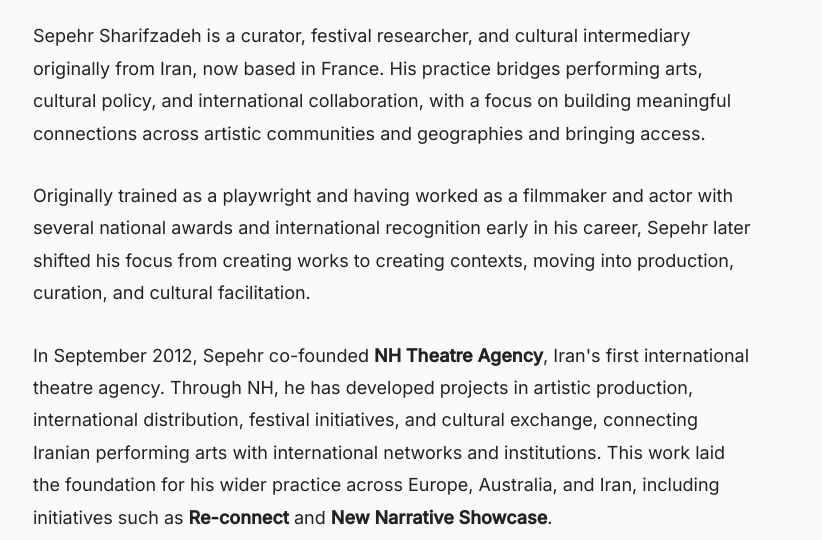
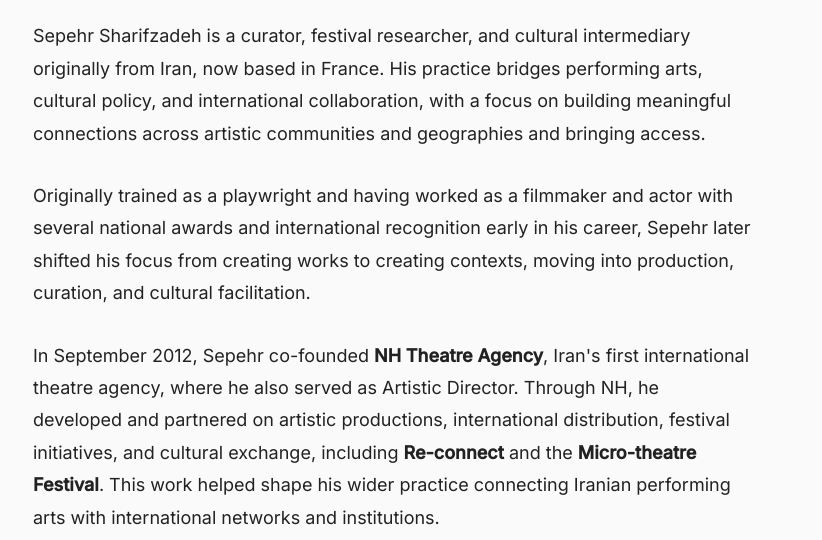
Before and after one commit to sepsharif-creator/sepsharif-website, a plain HTML site: page about.html in a window 1280 px wide. Shown: the part 412-952 px from the top of the page, without its empty margins (157-979 px from the left). Drawn offline with nearby package versions, Linux system fonts and the light colour scheme.

Commit message:
Clarify NH artistic direction and project partnerships in biography

```diff
--- a/about.html
+++ b/about.html
@@ -30,7 +30,7 @@
 
       <p>Originally trained as a playwright and having worked as a filmmaker and actor with several national awards and international recognition early in his career, Sepehr later shifted his focus from creating works to creating contexts, moving into production, curation, and cultural facilitation.</p>
 
-      <p>In September 2012, Sepehr co-founded <strong><a href="projects.html">NH Theatre Agency</a></strong>, Iran's first international theatre agency. Through NH, he has developed projects in artistic production, international distribution, festival initiatives, and cultural exchange, connecting Iranian performing arts with international networks and institutions. This work laid the foundation for his wider practice across Europe, Australia, and Iran, including initiatives such as <strong><a href="https://www.reconnectfestival.com/" target="_blank" rel="noopener">Re-connect</a></strong> and <strong>New Narrative Showcase</strong>.</p>
+      <p>In September 2012, Sepehr co-founded <strong><a href="projects.html">NH Theatre Agency</a></strong>, Iran's first international theatre agency, where he also served as Artistic Director. Through NH, he developed and partnered on artistic productions, international distribution, festival initiatives, and cultural exchange, including <strong><a href="https://www.reconnectfestival.com/" target="_blank" rel="noopener">Re-connect</a></strong> and the <strong>Micro-theatre Festival</strong>. This work helped shape his wider practice connecting Iranian performing arts with international networks and institutions.</p>
 
       <p>A natural network builder, Sepehr is the founder of <strong>PADA (Producers, Agents and Distributors Alliance)</strong>, a peer network of more than 180 performing arts professionals across more than 30 countries. He served on the Advisory Committee of <strong><a href="https://www.ietm.org/en" target="_blank" rel="noopener">IETM</a></strong> for four years, a <strong><a href="https://www.salzburgglobal.org/" target="_blank" rel="noopener">Salzburg Global Seminar</a></strong> Fellow, an <strong><a href="https://www.ispa.org/" target="_blank" rel="noopener">ISPA</a></strong> Fellow, and an alumnus of <strong><a href="https://www.thefestivalacademy.eu/" target="_blank" rel="noopener">The Festival Academy</a></strong>, where he sits on the Alumni Steering Committee.</p>
 
```
